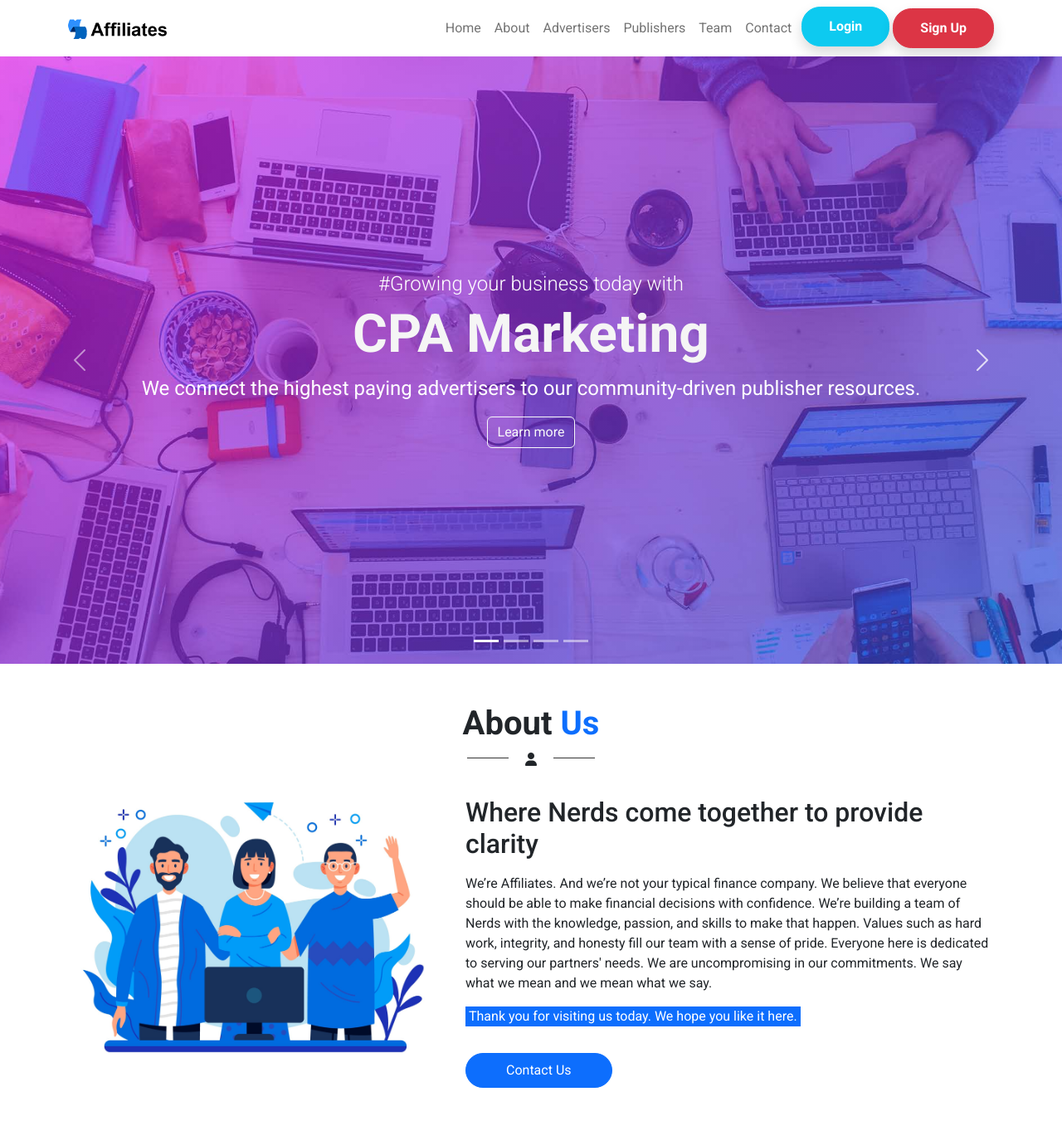
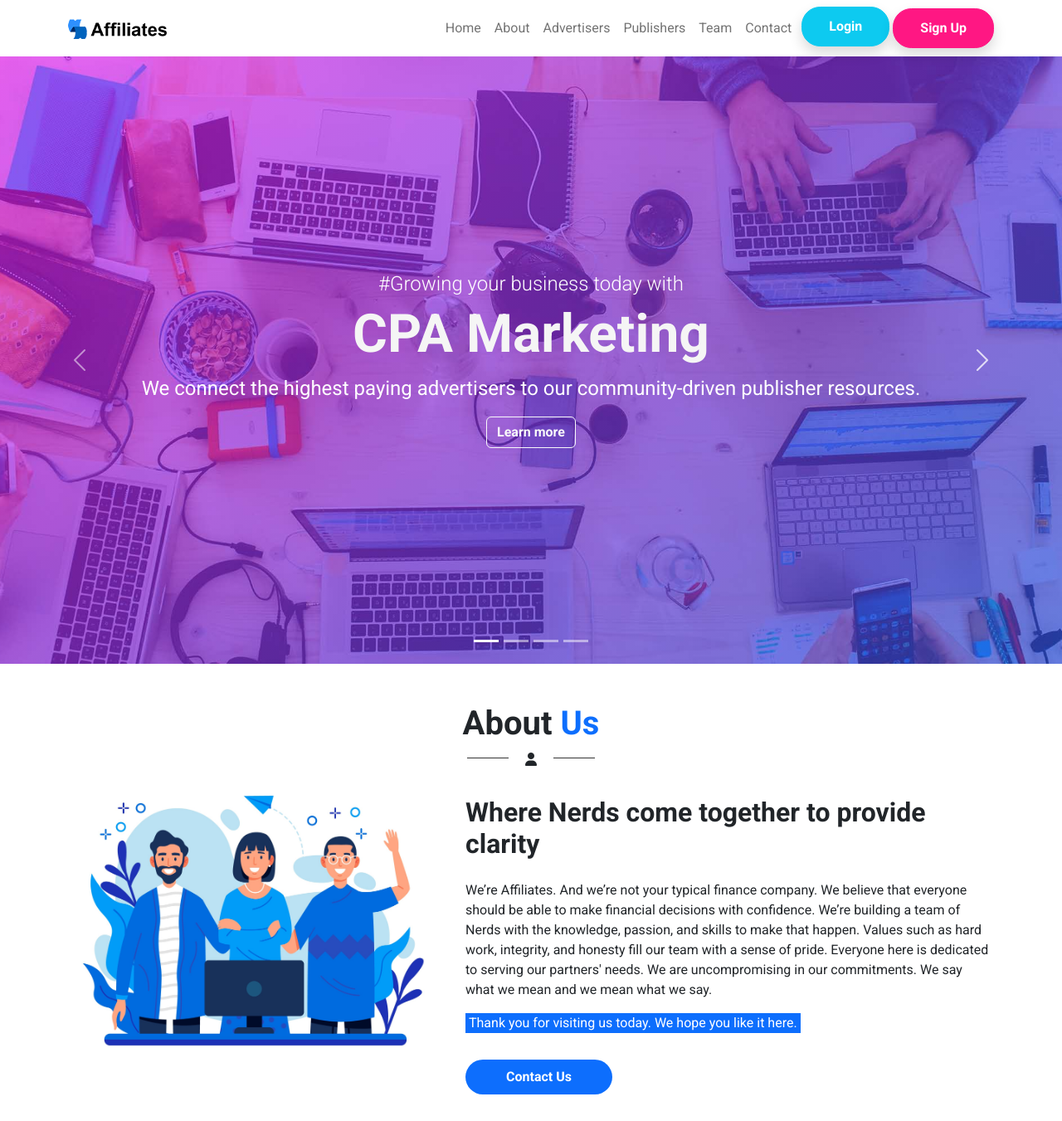
Before and after one commit to masudranashawon/affiliate-project, a plain HTML site: page index.html in a window 1280 px wide. Shown: the whole page at 83% size. Drawn offline with nearby package versions, Linux system fonts and the light colour scheme.

Commit message:
About Us Done

```diff
--- a/index.html
+++ b/index.html
@@ -48,19 +48,19 @@
                 <a class="nav-link" aria-current="page" href="#">Home</a>
               </li>
               <li class="nav-item">
-                <a class="nav-link" href="#in-cinemas-now">About</a>
+                <a class="nav-link" href="#about">About</a>
               </li>
               <li class="nav-item">
-                <a class="nav-link" href="#trending-now">Advertisers</a>
+                <a class="nav-link" href="#advertisers">Advertisers</a>
               </li>
               <li class="nav-item">
-                <a class="nav-link" href="#contact-section">Publishers</a>
+                <a class="nav-link" href="#publishers">Publishers</a>
               </li>
               <li class="nav-item">
-                <a class="nav-link" href="#contact-section">Team</a>
+                <a class="nav-link" href="#team">Team</a>
               </li>
               <li class="nav-item">
-                <a class="nav-link" href="#contact-section">Contact</a>
+                <a class="nav-link" href="#contact">Contact</a>
               </li>
               <li class="nav-item me-lg-1 ms-lg-1 mb-md-1 mb-sm-1 mb-cs">
                 <a
@@ -75,7 +75,7 @@
               <li class="nav-item">
                 <a
                   href="#"
-                  class="nav-link fw-bold shadow btn btn-danger text-white btn-sm pd-btn"
+                  class="nav-link fw-bold shadow s-d text-white btn-sm pd-btn btn"
                   data-bs-toggle="modal"
                   data-bs-target="#loginModal"
                   data-bs-whatever="@getbootstrap"
@@ -137,7 +137,9 @@
                         We connect the highest paying advertisers to our
                         community-driven publisher resources.
                       </p>
-                      <button class="btn btn-outline-light">Learn more</button>
+                      <button class="btn hero-btn btn-outline-light">
+                        Learn more
+                      </button>
                     </div>
                   </div>
                 </div>
@@ -157,7 +159,7 @@
                       <p class="fs-4">
                         Where advertisers, affiliaters, and site owners meet
                       </p>
-                      <button class="btn btn-outline-light">
+                      <button class="btn btn-outline-light hero-btn">
                         Become an Affiliate
                       </button>
                     </div>
@@ -179,7 +181,7 @@
                         you are interested please get in touch with us and we
                         will find the best solution for your needs.
                       </p>
-                      <button class="btn btn-outline-light">
+                      <button class="btn btn-outline-light hero-btn">
                         Become an Advertiser
                       </button>
                     </div>
@@ -199,7 +201,7 @@
                         money online.Here are the best affiliate networks for
                         publishers in 2022.
                       </p>
-                      <button class="btn btn-outline-light">
+                      <button class="btn btn-outline-light hero-btn">
                         Become an Publisher
                       </button>
                     </div>
@@ -306,7 +308,7 @@
           </div>
         </div>
       </section>
-      <section id="about-us" class="mt-5">
+      <section id="about" class="mt-5">
         <div class="container">
           <div class="row">
             <div class="" class="col-md-12">
@@ -318,15 +320,17 @@
               </div>
             </div>
           </div>
-          <div class="row mt-3">
+          <div class="row mt-5 mt-md-2">
             <div class="p-sm-3 col-md-5 col-sm-12 col-xs-12">
               <div class="about-img w-100 h-100">
                 <img class="w-100" src="./images/about.jpg" alt="About" />
               </div>
             </div>
-            <div class="p-sm-3 col-md-7 col-sm-12 col-xs-12">
-              <h2>Where Nerds come together to provide clarity</h2>
-              <p class="mt-3">
+            <div class="p-sm-3 col-md-7 col-sm-12 col-xs-12 mt-5 mt-md-2">
+              <h2 class="section-heading">
+                Where Nerds come together to provide clarity
+              </h2>
+              <p class="mt-3 mt-md-2 mt-lg-4">
                 We’re Affiliates. And we’re not your typical finance company. We
                 believe that everyone should be able to make financial decisions
                 with confidence. We’re building a team of Nerds with the
@@ -341,7 +345,7 @@
               </p>
               <div>
                 <a
-                  class="pt-2 pb-2 pe-5 ps-5 mt-3 d-inline-block rounded-5 text-decoration-none btn btn-primary mb-3"
+                  class="pt-2 pb-2 pe-5 ps-5 mt-3 d-inline-block rounded-5 text-decoration-none text-bg-primary btn mb-3"
                   href="#contact"
                   >Contact Us</a
                 >
--- a/style.css
+++ b/style.css
@@ -1,5 +1,50 @@
 /* Google Font CDN Link */
 @import url("https://fonts.googleapis.com/css2?family=Roboto:ital,wght@0,100;0,300;0,400;0,500;0,700;0,900;1,100;1,300;1,400;1,500;1,700;1,900&display=swap");
+:root {
+  --site-secondary: rgb(255, 23, 131) !important;
+  --btn-hover: #212529 !important;
+}
+
+.s-d {
+  background: var(--site-secondary);
+  border-color: var(--site-secondary);
+  color: whitesmoke;
+}
+
+.s-d {
+  background: var(--site-secondary);
+  border-color: var(--site-secondary);
+}
+
+.btn {
+  font-weight: bold;
+}
+
+.btn:hover {
+  background: var(--btn-hover) !important;
+  border-color: var(--btn-hover);
+  color: whitesmoke !important;
+  box-shadow: 0 1rem 3rem rgba(0, 0, 0, 0.4) !important;
+}
+.hero-btn:hover {
+  color: #212529 !important;
+  background-color: #f8f9fa !important;
+  border-color: #f8f9fa !important;
+}
+.btn:active {
+  border: 2px solid rgb(73, 73, 73) !important;
+}
+
+::selection {
+  background: rgb(255, 23, 131);
+  color: #fff;
+  font-weight: bolder;
+}
+
+.section-heading {
+  /* color: var(--site-secondary); */
+  font-weight: 600;
+}
 
 /*Custom Scroll bar  */
 ::-webkit-scrollbar {
@@ -18,7 +63,6 @@
     rgb(147, 51, 234),
     rgb(255, 0, 140)
   );
-  z-index: 90;
 }
 
 .sec-icon {
@@ -73,6 +117,7 @@ body {
 
 .nav-item:nth-child(8):hover a {
   box-shadow: 0 1rem 3rem rgba(0, 0, 0, 0.175) !important;
+  background-color: var(--btn-hover);
 }
 
 .hero-section {
```
